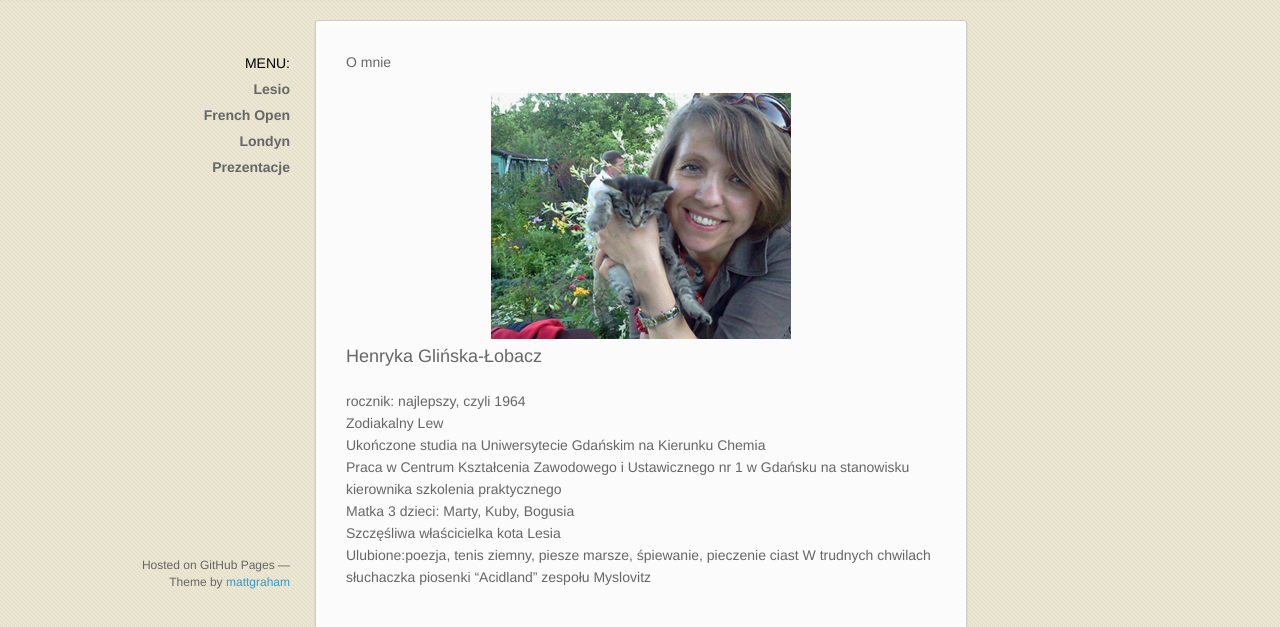
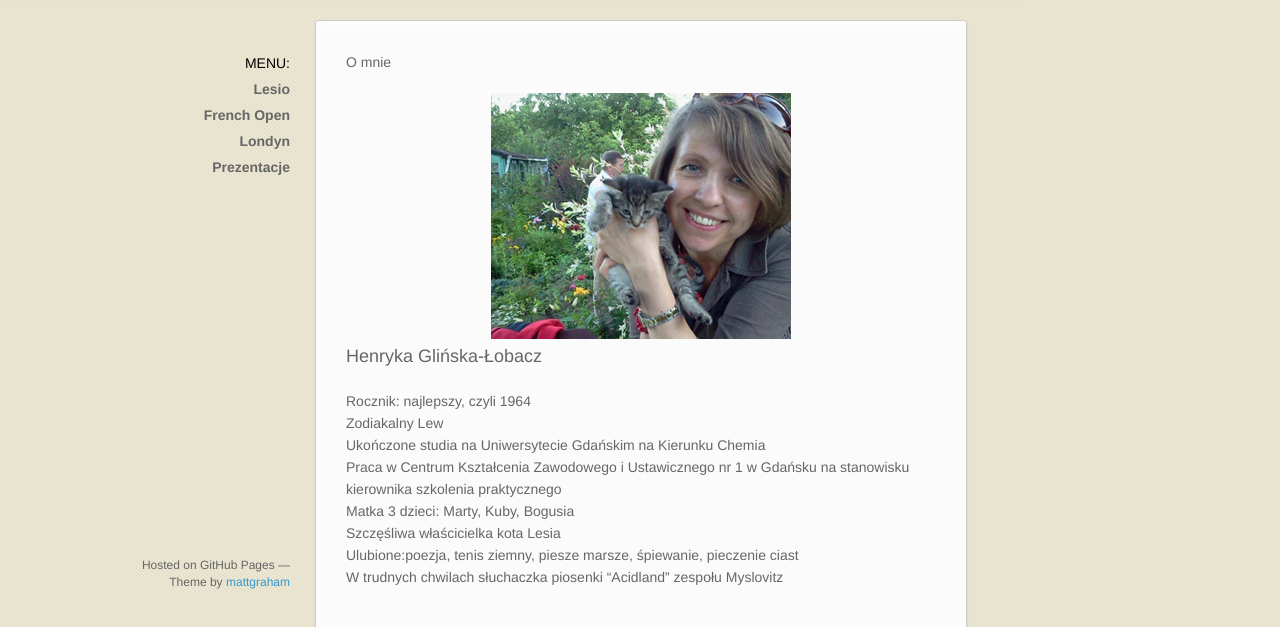
Before and after one commit to henia2064/henia2064.github.io, a plain HTML site: page index.html in a window 1280 px wide. Shown: the part 170-797 px from the top of the page. Drawn offline with nearby package versions, Linux system fonts and the light colour scheme; grey boxes are pictures that could not be loaded.

Commit message:
Update index.html

```diff
--- a/index.html
+++ b/index.html
@@ -47,13 +47,13 @@
 <center><img src="./images/h_glinska.png" /></center>
 <p>
 <font size="+1">Henryka Glińska-Łobacz</font><br><br>
-rocznik: najlepszy, czyli 1964<br>
+Rocznik: najlepszy, czyli 1964<br>
 Zodiakalny Lew<br>
 Ukończone studia na Uniwersytecie Gdańskim na Kierunku Chemia<br>
 Praca w Centrum Kształcenia Zawodowego i Ustawicznego nr 1 w Gdańsku na stanowisku kierownika szkolenia  praktycznego<br>
 Matka 3 dzieci: Marty, Kuby, Bogusia<br>
 Szczęśliwa właścicielka kota Lesia<br>
-Ulubione:poezja, tenis ziemny, piesze marsze, śpiewanie, pieczenie ciast
+Ulubione:poezja, tenis ziemny, piesze marsze, śpiewanie, pieczenie ciast<br>
 W trudnych chwilach słuchaczka piosenki “Acidland” zespołu Myslovitz <br><br>
 
 <center><iframe width="480" height="360" src="//www.youtube.com/embed/g_orMKHMaBU" frameborder="0" allowfullscreen></iframe></center>
```
